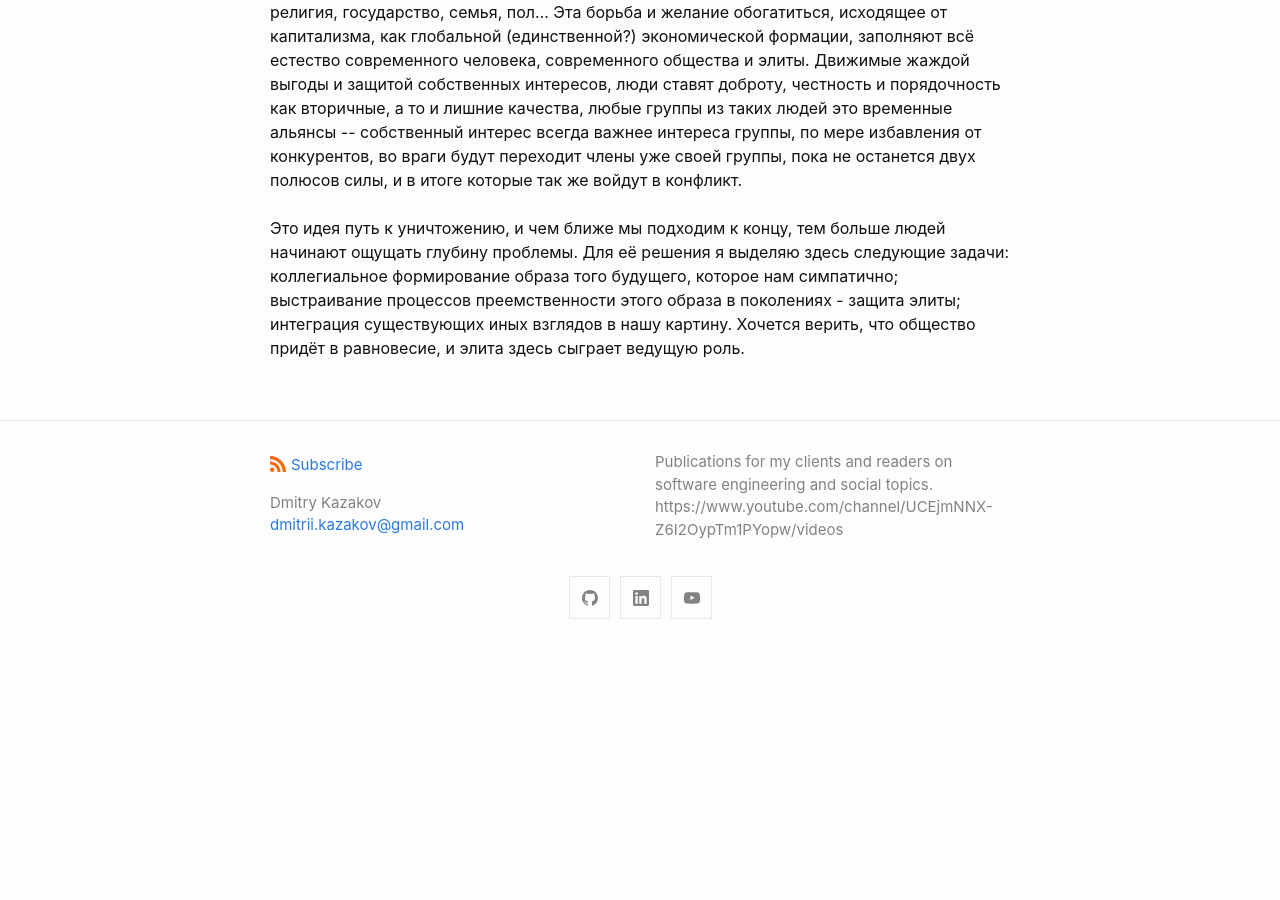
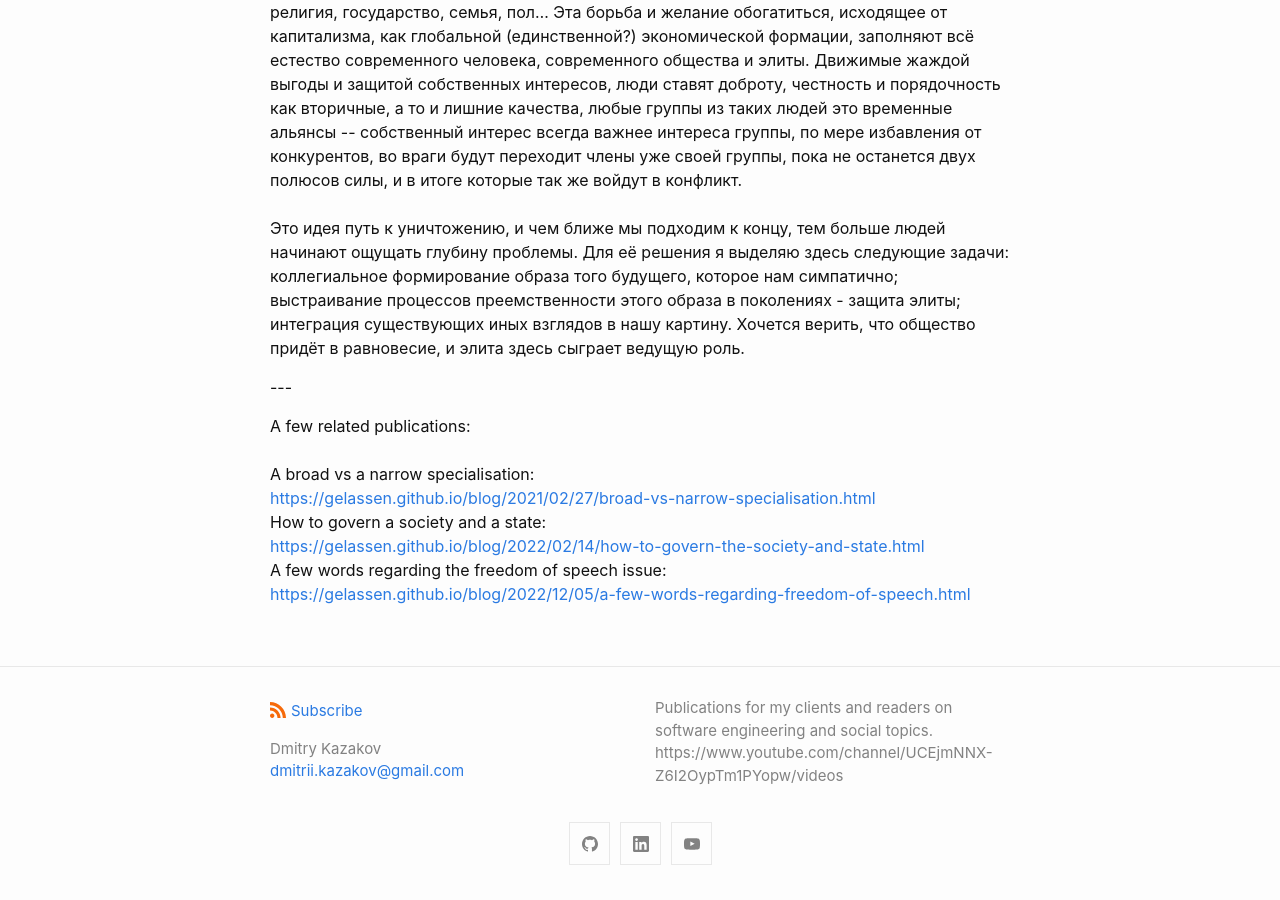
Before and after one commit to Gelassen/dkazakov.github.io, a Jekyll site: the page built from _posts/2023-03-31-essay-regarding-elites.html, in a window 1280 px wide and 900 px high, scrolled down 2627 px. Built offline with Jekyll 4.4.1, drawn with Linux system fonts in a browser that asks for light colours; before the commit the page ends 3281 px from its top, so only the background shows below that.

Commit message:
Add link to relevant pulication into the last post

```diff
--- a/_posts/2023-03-31-essay-regarding-elites.html
+++ b/_posts/2023-03-31-essay-regarding-elites.html
@@ -127,5 +127,20 @@ modified_time: '2023-03-31'
             интеграция существующих иных взглядов в нашу картину. Хочется верить, что общество
             придёт в равновесие, и элита здесь сыграет ведущую роль.
         </p>
+        <p>
+            ---
+        </p>
+        <p>
+            A few related publications: <br><br>
+
+            A broad vs a narrow specialisation: <br>
+            <a href="https://gelassen.github.io/blog/2021/02/27/broad-vs-narrow-specialisation.html">https://gelassen.github.io/blog/2021/02/27/broad-vs-narrow-specialisation.html</a> <br>
+
+            How to govern a society and a state: <br>
+            <a href="https://gelassen.github.io/blog/2022/02/14/how-to-govern-the-society-and-state.html">https://gelassen.github.io/blog/2022/02/14/how-to-govern-the-society-and-state.html</a> <br>
+
+            A few words regarding the freedom of speech issue: <br>
+            <a href="https://gelassen.github.io/blog/2022/12/05/a-few-words-regarding-freedom-of-speech.html">https://gelassen.github.io/blog/2022/12/05/a-few-words-regarding-freedom-of-speech.html</a> <br>
+        </p>
     </body>
 </html>
```
